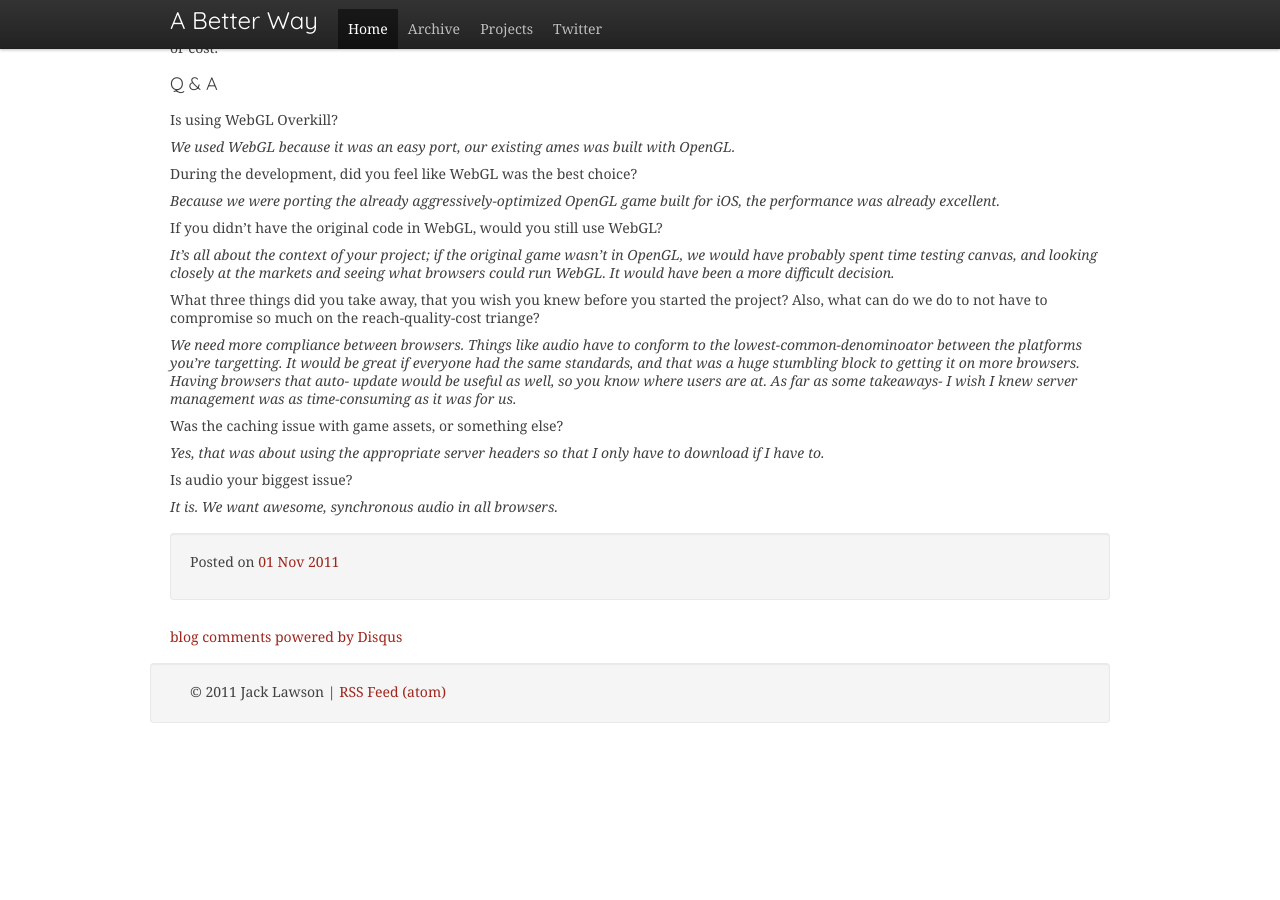
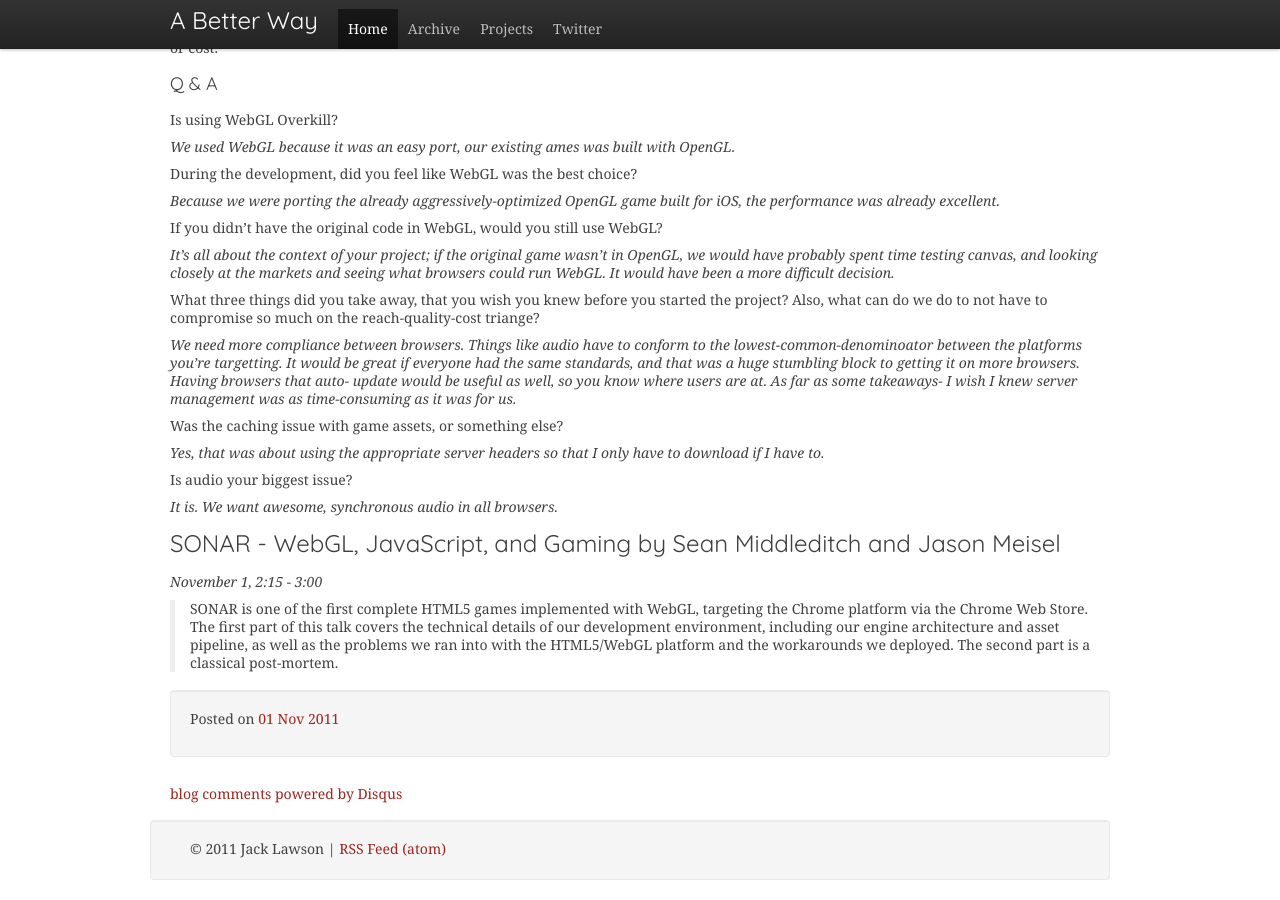
Before and after one commit to ajacksified/ajacksified.github.com, a Jekyll site: the page built from _posts/2011-11-01-new-game-conf-liveblog.markdown, in a window 1280 px wide and 900 px high, scrolled down 6835 px. Built offline with Jekyll 4.4.1, drawn with Linux system fonts in a browser that asks for light colours; nearby versions of some CDN libraries; some web fonts are replaced; Markdown is read by kramdown in place of the engine named in the settings; comment, search, counter and statistics services are not loaded; before the commit the page ends 7578 px from its top, so only the background shows below that.

Commit message:
Session 4

```diff
--- a/_posts/2011-11-01-new-game-conf-liveblog.markdown
+++ b/_posts/2011-11-01-new-game-conf-liveblog.markdown
@@ -487,3 +487,14 @@ to download if I have to.*
 Is audio your biggest issue?
 
 *It is. We want awesome, synchronous audio in all browsers.*
+
+## SONAR - WebGL, JavaScript, and Gaming by Sean Middleditch and Jason Meisel
+
+*November 1, 2:15 - 3:00*
+
+> SONAR is one of the first complete HTML5 games implemented with WebGL,
+> targeting the Chrome platform via the Chrome Web Store. The first part of this
+> talk covers the technical details of our development environment, including our
+> engine architecture and asset pipeline, as well as the problems we ran into
+> with the HTML5/WebGL platform and the workarounds we deployed. The second part
+> is a classical post-mortem.
```
